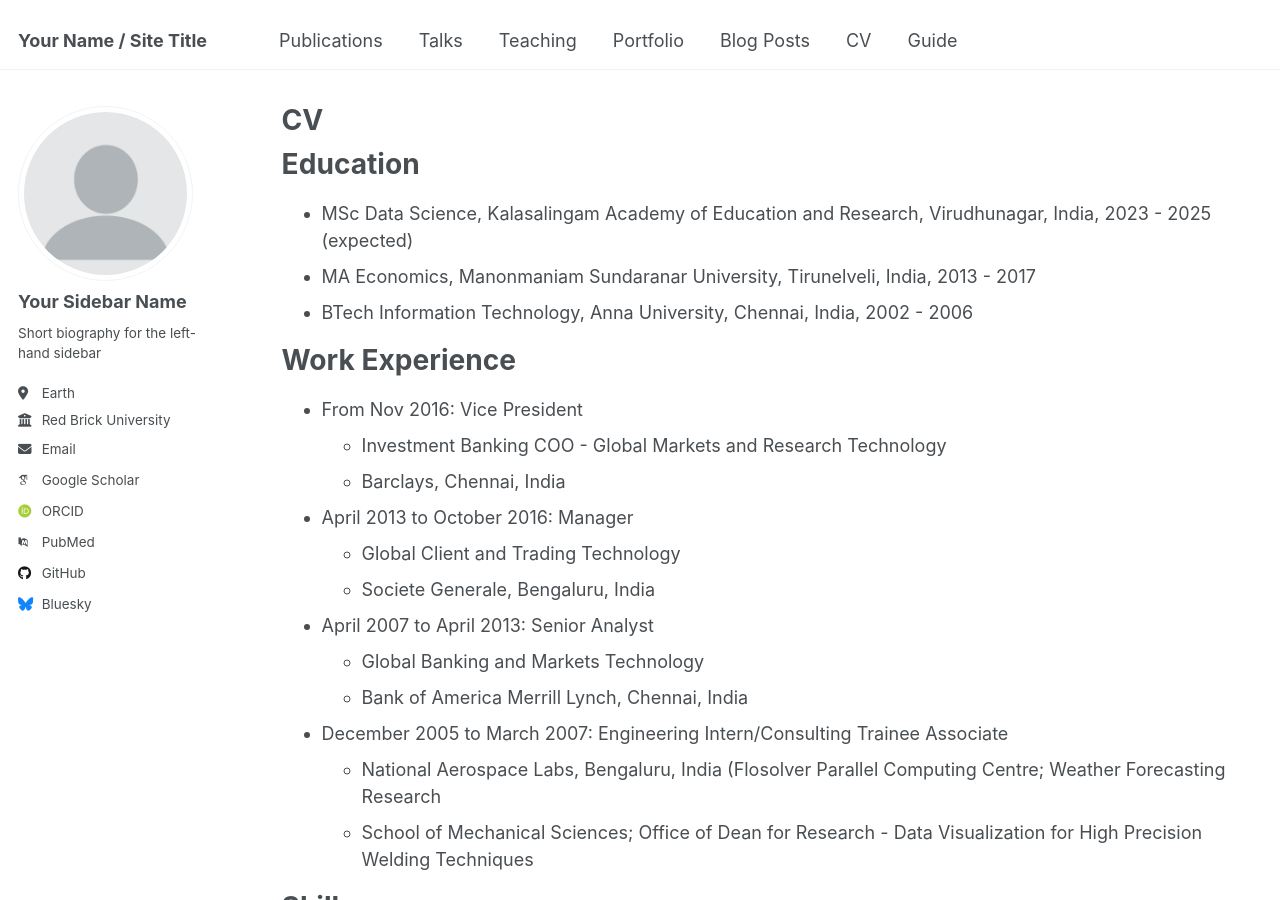
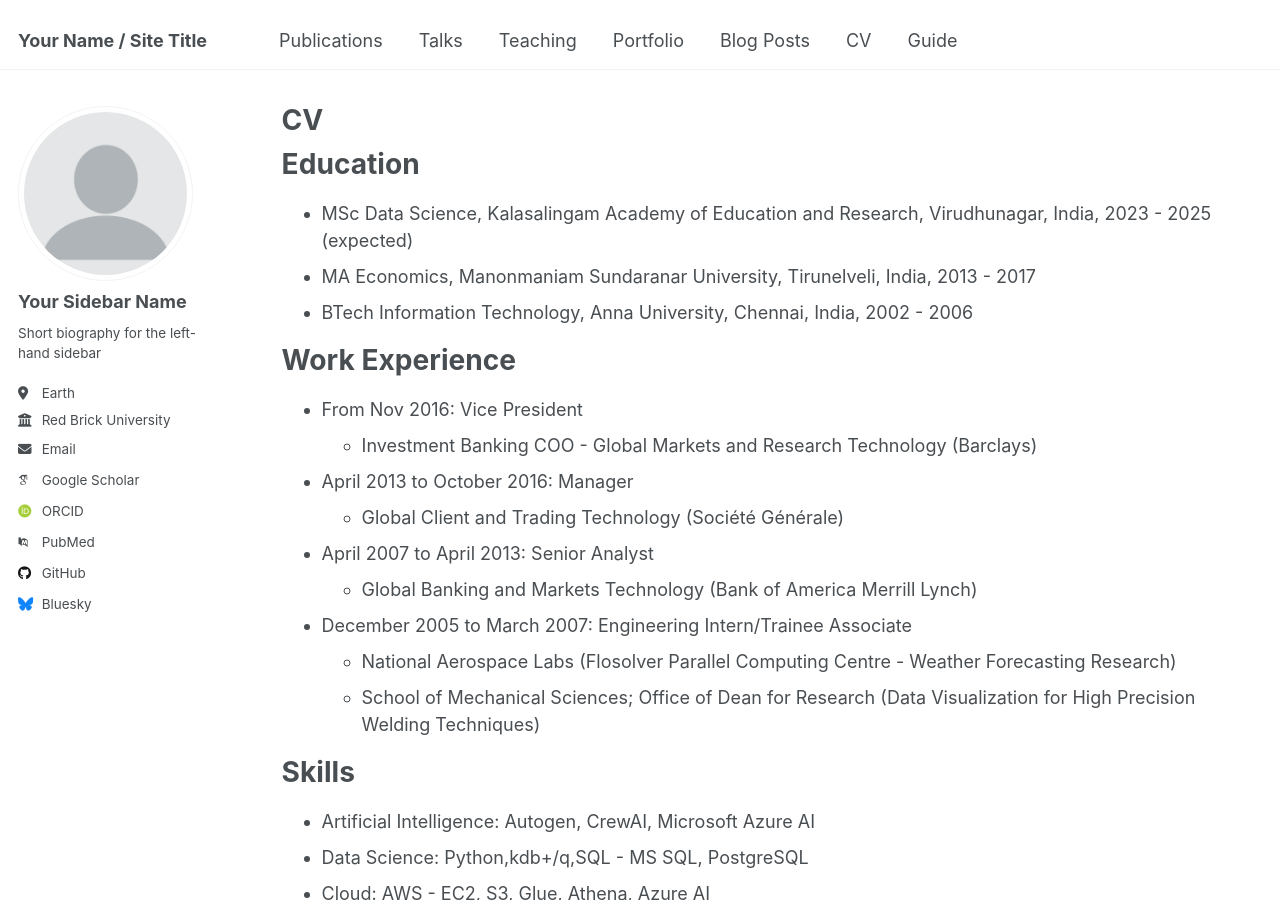
Before and after one commit to rajkannanrajan/rajkannanrajan.github.io, a Jekyll site: the page built from _pages/cv.md, in a window 1280 px wide and 900 px high. Built offline with Jekyll 4.4.1, drawn with Linux system fonts in a browser that asks for light colours; some web fonts are replaced.

Commit message:
Update cv.md

```diff
--- a/_pages/cv.md
+++ b/_pages/cv.md
@@ -18,20 +18,17 @@ Education
 Work Experience
 ======
 * From Nov 2016: Vice President
-  * Investment Banking COO - Global Markets and Research Technology
-  * Barclays, Chennai, India
+  * Investment Banking COO - Global Markets and Research Technology (Barclays)
 
 * April 2013 to October 2016: Manager
-  * Global Client and Trading Technology
-  * Societe Generale, Bengaluru, India
+  * Global Client and Trading Technology (Société Générale)
 
 * April 2007 to April 2013: Senior Analyst
-  * Global Banking and Markets Technology
-  * Bank of America Merrill Lynch, Chennai, India
+  * Global Banking and Markets Technology (Bank of America Merrill Lynch)
 
-* December 2005 to March 2007: Engineering Intern/Consulting Trainee Associate
-  * National Aerospace Labs, Bengaluru, India (Flosolver Parallel Computing Centre; Weather Forecasting Research
-  * School of Mechanical Sciences; Office of Dean for Research - Data Visualization for High Precision Welding Techniques
+* December 2005 to March 2007: Engineering Intern/Trainee Associate
+  * National Aerospace Labs (Flosolver Parallel Computing Centre - Weather Forecasting Research)
+  * School of Mechanical Sciences; Office of Dean for Research (Data Visualization for High Precision Welding Techniques)
 
 Skills
 ======
```
